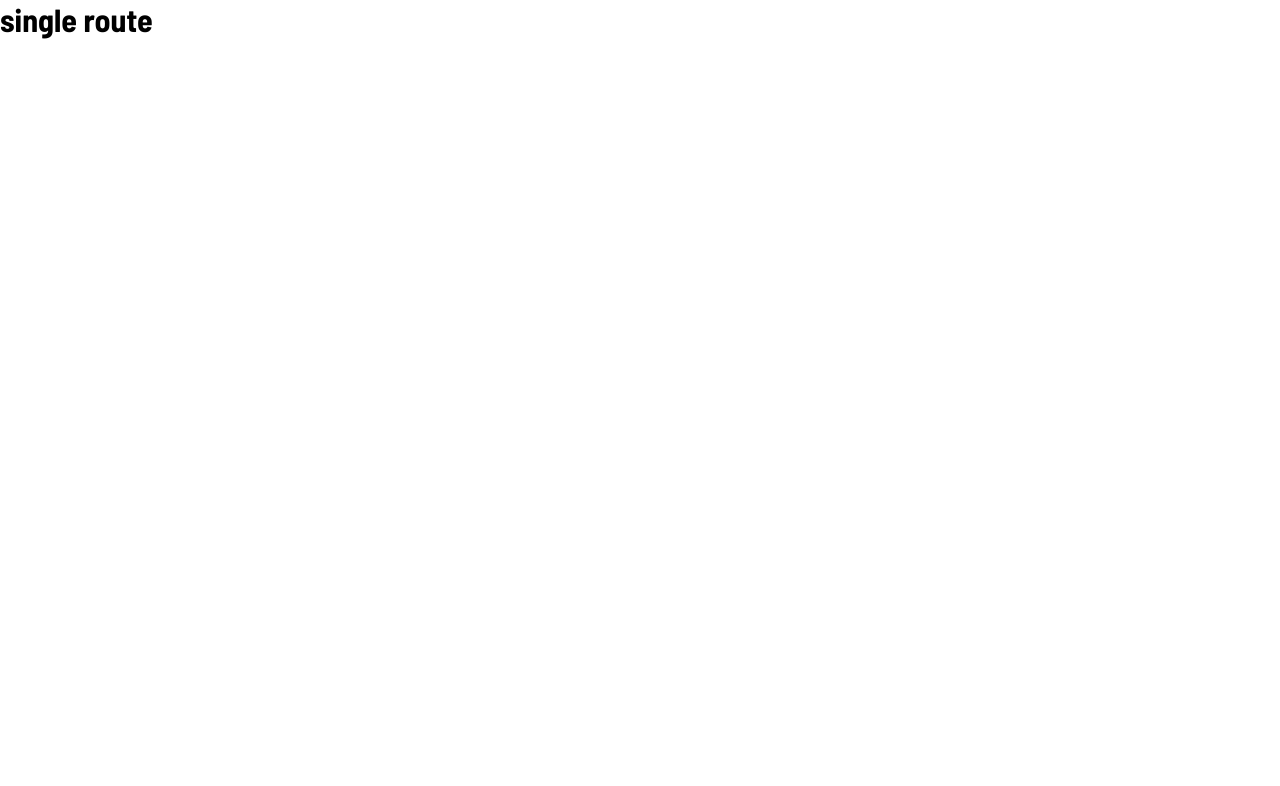
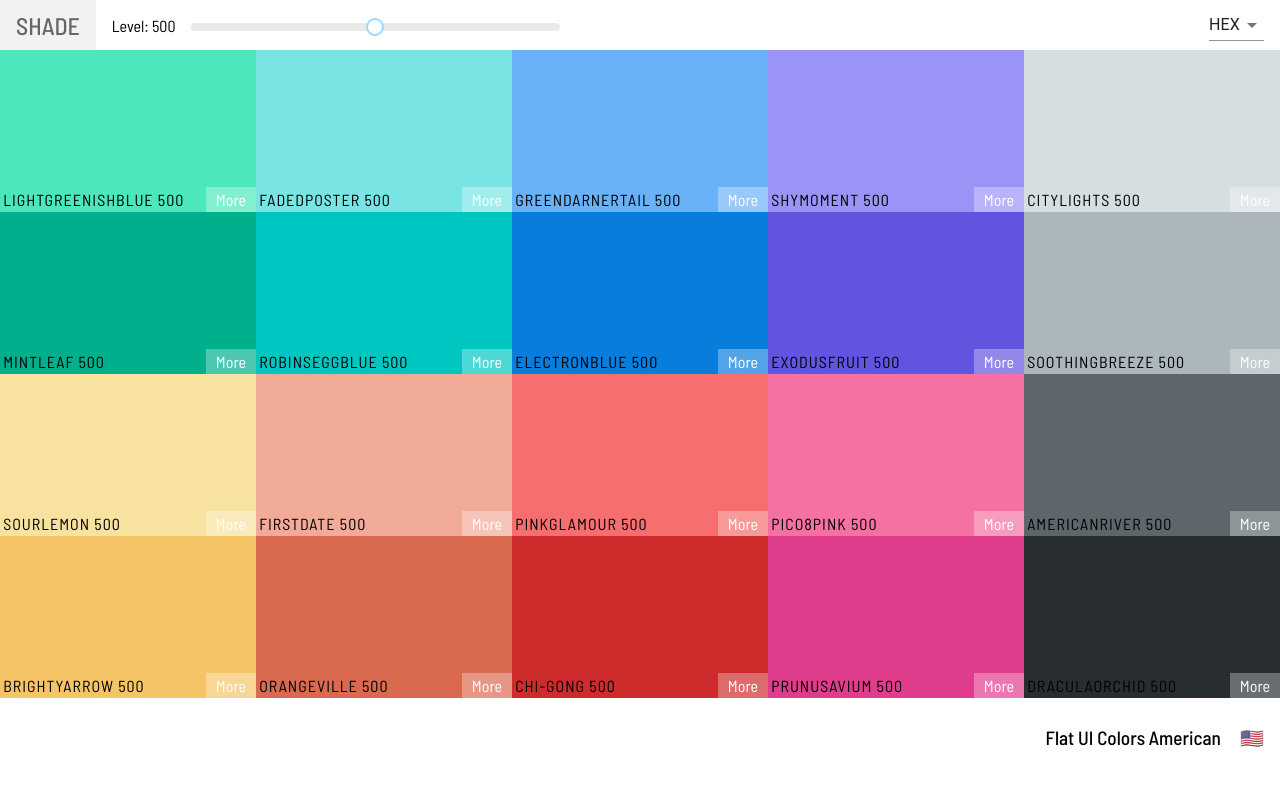
Before and after one commit to shahreaz0/shade, a React (Vite) app: page /palette/flat-ui-colors-american in a window 1280 px wide. Shown: the top 786 px of the page. Built offline with nearby package versions, Linux system fonts and the light colour scheme.

Commit message:
Set routes, add PaletteList and Links

```diff
--- a/src/App.jsx
+++ b/src/App.jsx
@@ -1,24 +1,37 @@
 import React from "react";
-import { BrowserRouter as Router, Switch, Route, Link } from "react-router-dom";
-import Palette from "./components/Palette";
+import { Switch, Route, Link } from "react-router-dom";
 import colorPalettes from "./utils/seedColors";
 import generateNewPalette from "./utils/generateColorShade.js";
 
+// components
+import Palette from "./components/Palette";
+import PaletteList from "./components/PaletteList";
+
 function App() {
+  const findPalette = (id) => {
+    return colorPalettes.find((palette) => palette.id === id);
+  };
   return (
-    <Router>
-      <div className="App">
-        <Switch>
-          <Route exact path="/">
-            <h1>Hello</h1>
-          </Route>
-          <Route exact path="/palette/:id">
-            <h1>single route</h1>
-          </Route>
-        </Switch>
-        {/*<Palette colorPalette={generateNewPalette(colorPalettes[1])} />*/}
-      </div>
-    </Router>
+    <div className="App">
+      <Switch>
+        <Route
+          exact
+          path="/"
+          render={() => <PaletteList palettes={colorPalettes} />}
+        />
+        <Route
+          exact
+          path="/palette/:id"
+          render={(routeProps) => (
+            <Palette
+              colorPalette={generateNewPalette(
+                findPalette(routeProps.match.params.id)
+              )}
+            />
+          )}
+        />
+      </Switch>
+    </div>
   );
 }
 
--- a/src/components/Navbar.css
+++ b/src/components/Navbar.css
@@ -7,12 +7,16 @@
 .logo {
 	height: 100%;
 	padding: 0 1rem;
-	font-size: 2rem;
 	font-weight: 500;
-	background-color: #eeeeee;
+	background-color: #f2f2f2;
 	display: flex;
 	align-items: center;
+}
+
+.logo-text {
+	text-decoration: none;
 	color: #666;
+	font-size: 1.5rem;
 }
 
 .level-text {
--- a/src/components/Navbar.jsx
+++ b/src/components/Navbar.jsx
@@ -1,12 +1,17 @@
 import React, { Component } from "react";
+import { Link } from "react-router-dom";
+
+// rc-slider
 import Slider from "rc-slider";
 import "rc-slider/assets/index.css";
+// meterial ui
 import Select from "@material-ui/core/Select";
 import MenuItem from "@material-ui/core/MenuItem";
 import Button from "@material-ui/core/Button";
 import Snackbar from "@material-ui/core/Snackbar";
 import IconButton from "@material-ui/core/IconButton";
 import CloseIcon from "@material-ui/icons/Close";
+// custom css
 import "./Navbar.css";
 
 class Navbar extends Component {
@@ -37,7 +42,12 @@ class Navbar extends Component {
 		const { colorFormat, open } = this.state;
 		return (
 			<header className="Navbar">
-				<div className="logo">SHADE</div>
+				<div className="logo">
+					<Link to="/" className="logo-text">
+						SHADE
+					</Link>
+				</div>
+
 				<div className="slider">
 					<span className="level-text">Level: {level}</span>
 					<Slider
--- /dev/null
+++ b/src/components/PaletteList.jsx
@@ -0,0 +1,20 @@
+import React from "react";
+import { Link } from "react-router-dom";
+
+const PaletteList = (props) => {
+	const { palettes } = props;
+
+	const palettesLinks = palettes.map((palette) => (
+		<p>
+			<Link to={`/palette/${palette.id}`}>{palette.paletteName}</Link>
+		</p>
+	));
+	return (
+		<div>
+			<h1>Palette</h1>
+			{palettesLinks}
+		</div>
+	);
+};
+
+export default PaletteList;
--- a/src/index.jsx
+++ b/src/index.jsx
@@ -1,11 +1,14 @@
-import React from 'react'
-import ReactDOM from 'react-dom'
-import './index.css'
-import App from './App'
+import React from "react";
+import ReactDOM from "react-dom";
+import { BrowserRouter } from "react-router-dom";
+import "./index.css";
+import App from "./App";
 
 ReactDOM.render(
   <React.StrictMode>
-    <App />
+    <BrowserRouter>
+      <App />
+    </BrowserRouter>
   </React.StrictMode>,
-  document.getElementById('root')
-)
+  document.getElementById("root")
+);
```
